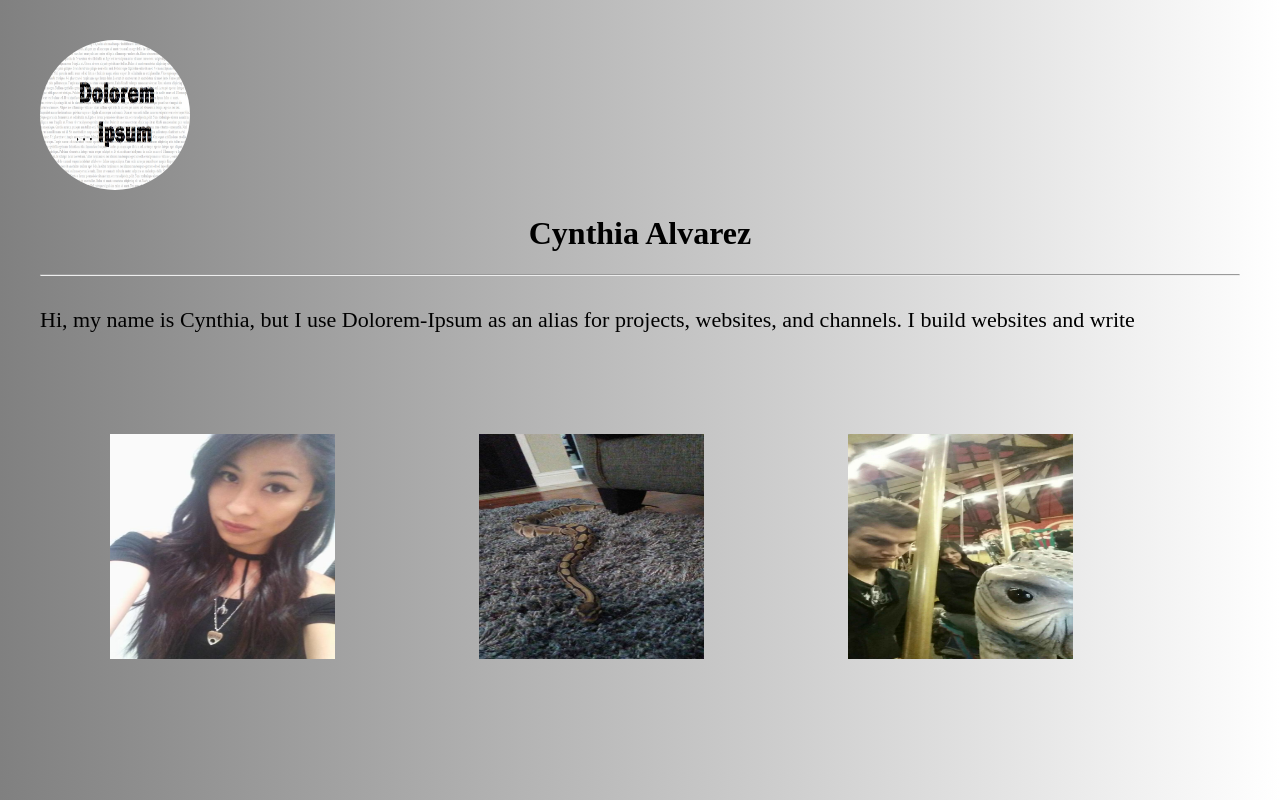
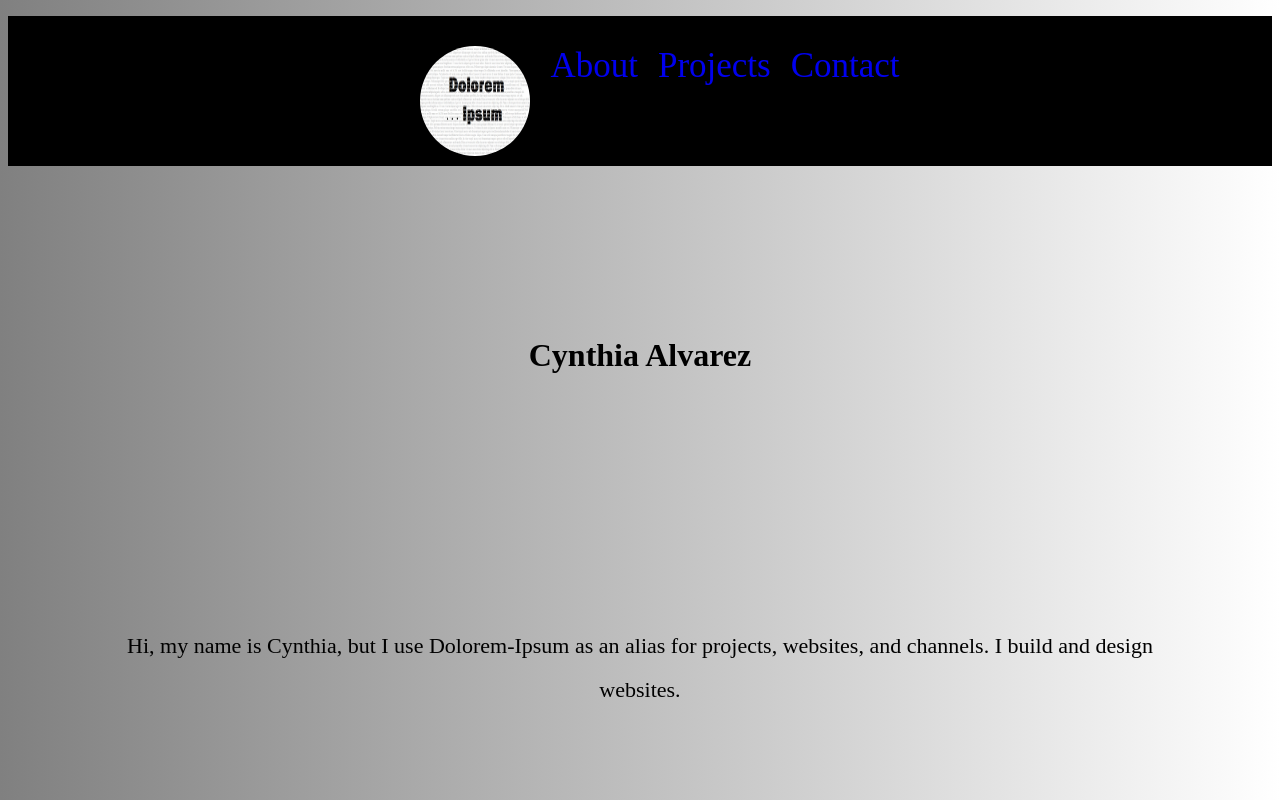
Before and after one commit to Dolorem-Ipsum/Dolorem-Ipsum.github.io, a plain HTML site: page index.html in a window 1280 px wide. Shown: the top 800 px of the page. Drawn offline with Linux system fonts and the light colour scheme.

Commit message:
initial commit

```diff
--- a/index.html
+++ b/index.html
@@ -3,20 +3,15 @@
 <meta charset="utf-8"/>
 
 <style>
-	.logo {
-	width:150px;
-	height: 150px;
-	border-radius: 50%;
-	text-align: left;
-	}
+
 
 	body {
 	background: linear-gradient(90deg, gray, white);
-	margin: 40px;
 	}
 
 	h1{
 	text-align: center;
+	padding: 150px;
 	}
 
 	.personalphoto {
@@ -33,6 +28,45 @@
 	p {
 	font-size: 22px;
 	line-height: 2;
+	text-align: center;
+	margin: 100px;
+	}
+
+
+	.navbar {
+	background-color: black;
+	height: 150px;
+	justify-content: center;
+	}
+
+	.navbar li {
+	font-size: 35px;
+	color: white;
+	list-style: none;
+	padding: 30px 10px 30px 10px;
+	height: 150px;
+	}
+
+	.navbar a {
+	text-decoration: none;
+	}
+
+	.navbar a:hover {
+	color: gray;
+	font-size: 40px;
+	}
+
+	.navbar ul {
+	height: 100px;
+	display: flex;
+	flex-direction: row;
+	justify-content: center;
+	}
+
+	#logo {
+	border-radius: 50%;
+	height: 110px;
+	width: 110px;
 	}
 
 </style>
@@ -40,12 +74,20 @@
 
 <html>
 <body>
-	<img src="dolorem-ipsum.jpg" alt="Dolorem Ipsum Art" class="logo"/>
+
+	<div class="navbar">
+	<ul>
+		<li><img src="dolorem-ipsum.jpg" alt="Dolorem Ipsum Art" id="logo"/></li>
+		<li><a href="#">About</a></li>
+		<li><a href="#">Projects</a></li>
+		<li><a href="#">Contact</a></li>
+	</ul>
+	</div>
 
 	<h1>Cynthia Alvarez</h1>
-	<hr>
 
-	<p>Hi, my name is Cynthia, but I use Dolorem-Ipsum as an alias for projects, websites, and channels. I build websites and write </p>
+
+	<p>Hi, my name is Cynthia, but I use Dolorem-Ipsum as an alias for projects, websites, and channels. I build and design websites. </p>
 
 	<img src="Me-FB.jpg" alt="photo of Cynthia" class="personalphoto"/>
 
```
